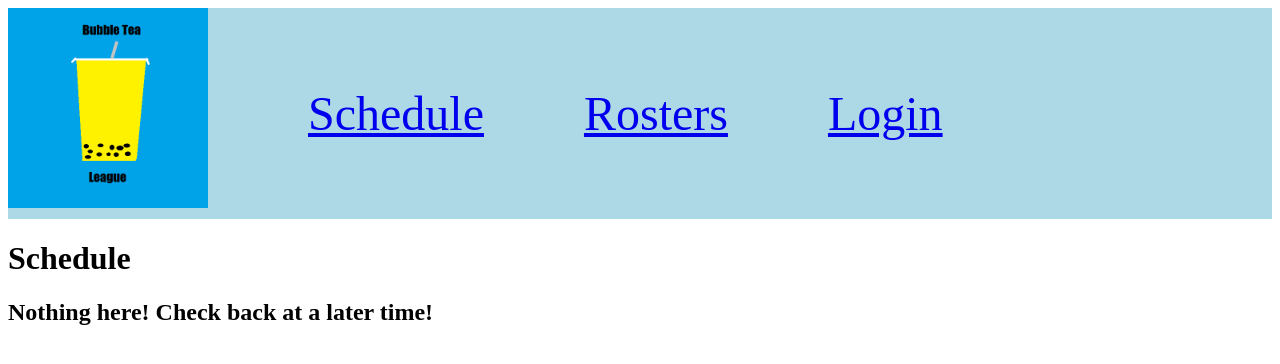
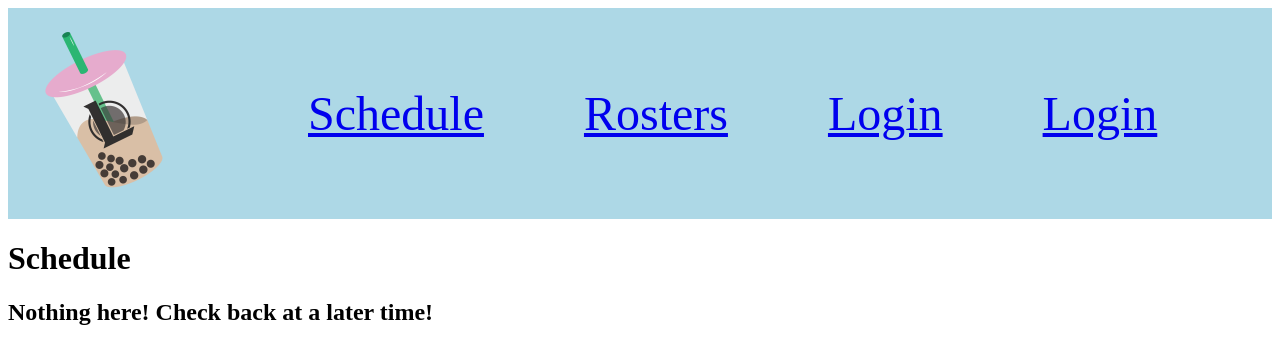
Before and after one commit to joseph-le/BubbleTea, an Angular app in the folder frontend/: page /schedule in a window 1280 px wide. Shown: the top 364 px of the page. Built offline with nearby package versions, Linux system fonts and the light colour scheme.

Commit message:
fix up and added login

```diff
--- a/frontend/src/app/app-routing.module.ts
+++ b/frontend/src/app/app-routing.module.ts
@@ -3,6 +3,7 @@ import { Routes, RouterModule } from '@angular/router';
 import { RostersComponent } from './rosters/rosters.component';
 import { ScheduleComponent } from './schedule/schedule.component';
 import { LoginComponent } from './login/login.component'
+import { ProfileComponent } from './profile/profile.component';
 
 const routes: Routes = [
   {
@@ -12,6 +13,10 @@ const routes: Routes = [
   {
     path: 'rosters',
     component: RostersComponent
+  },
+  {
+    path: 'profile',
+    component: ProfileComponent
   },
   {
     path: 'login',
--- a/frontend/src/app/app.module.ts
+++ b/frontend/src/app/app.module.ts
@@ -6,7 +6,9 @@ import { AppComponent } from './app.component';
 import { HeaderComponent } from './header/header.component';
 import { ScheduleComponent } from './schedule/schedule.component';
 import { RostersComponent } from './rosters/rosters.component';
+import { ProfileComponent } from './profile/profile.component';
 import { LoginComponent } from './login/login.component';
+
 
 @NgModule({
   declarations: [
@@ -14,6 +16,7 @@ import { LoginComponent } from './login/login.component';
     HeaderComponent,
     ScheduleComponent,
     RostersComponent,
+    ProfileComponent,
     LoginComponent
   ],
   imports: [
--- a/frontend/src/app/header/header.component.html
+++ b/frontend/src/app/header/header.component.html
@@ -1,7 +1,7 @@
 <nav class="navbar">
   <div class="navbar-brand">
     <a href="/schedule" class="navbar-item">
-      <img src="assets/images/BTL.png">
+      <img src="assets/images/BubbleTea.png">
     </a>
   </div>
   <div class="navbar-item">
@@ -15,8 +15,14 @@
     </a>
   </div>
   <div class="navbar-item">
+    <a href="/profile" class="profile">
+      Login
+    </a>
+  </div>
+  <div class="navbar-item">
     <a href="/login" class="login">
       Login
     </a>
   </div>
+
 </nav>
```
Also changed, not shown: 1 other file (tests, documents, lock files or other folders).
